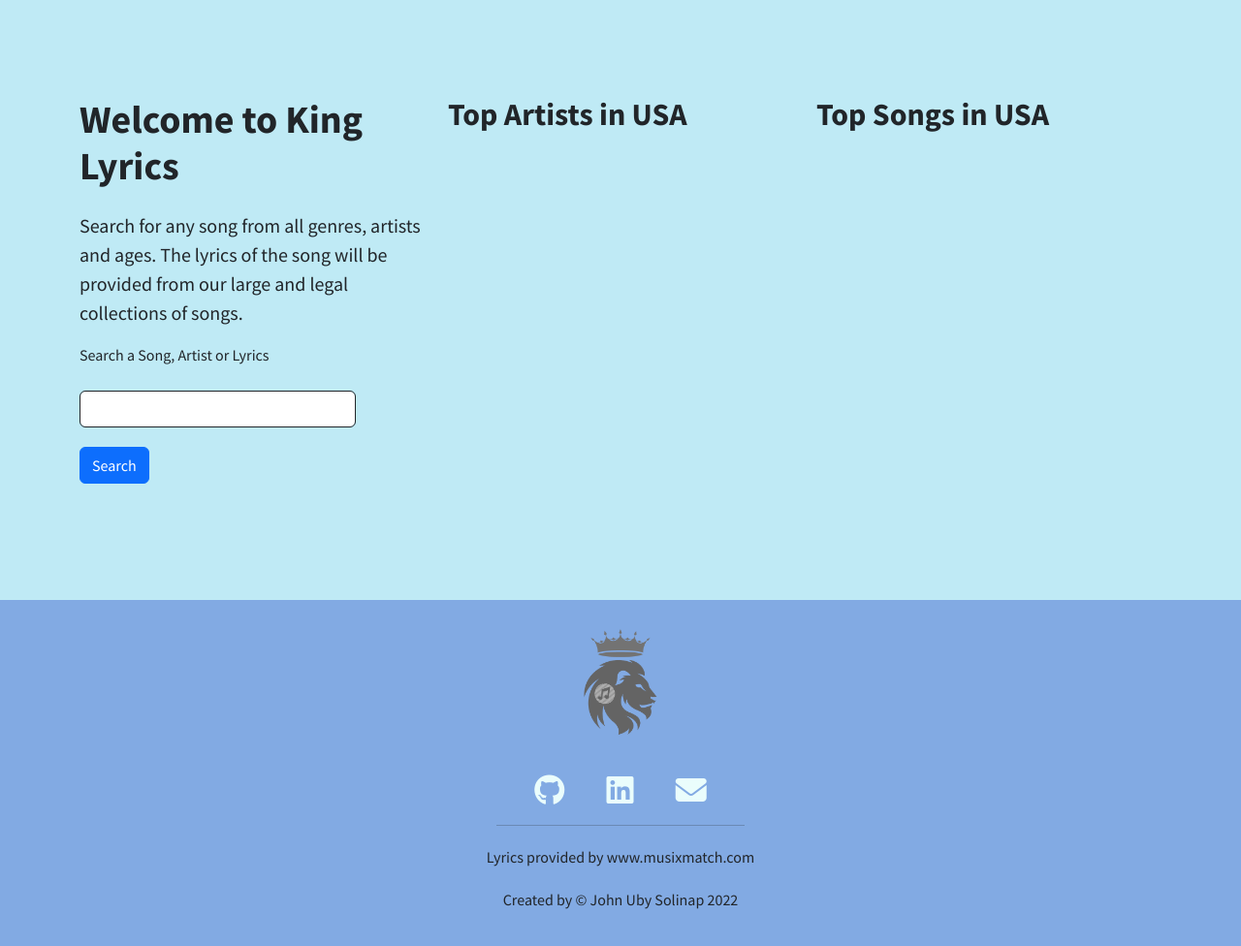
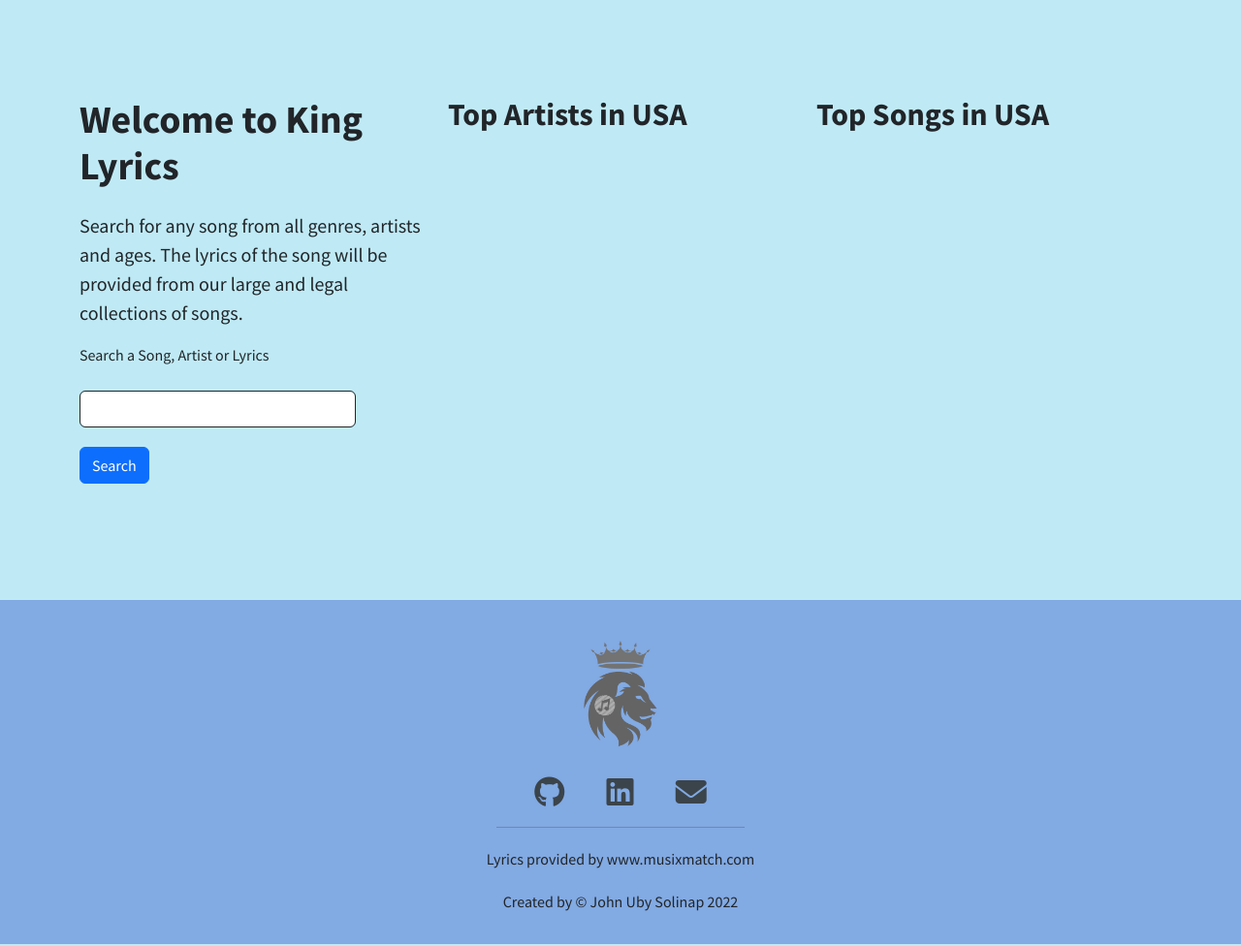
Before and after one commit to UbySolinap/Lyrics-Website, a Flask app: page / in a window 1280 px wide. Shown: the part 87-1063 px from the top of the page at 97% size. Run offline with Flask 2, Linux system fonts and the light colour scheme; data that the repository does not hold is empty; some libraries are stand-ins or nearby versions.

Commit message:
Initial Commit

```diff
--- a/static/css/style.css
+++ b/static/css/style.css
@@ -137,8 +137,8 @@ nav {
 footer {
     font-family: 'Source Sans Pro';
     background-color: #82AAE3;
-    padding-top: 20px;
-    padding-bottom: 20px;
+    padding-top: 2rem;
+    padding-bottom: 1rem;
 }
 
 .footer-div {
@@ -147,7 +147,7 @@ footer {
 
 .icons {
     padding: 10px 20px;
-    color: #EAFDFC;
+    color: #3B444B;
 }
 
 .icons:hover {
@@ -167,5 +167,5 @@ footer {
 .footer-logo {
     width: 140px;
     height: 140px;
-    margin-bottom: 20px;
+    margin-bottom: 10px;
 }
--- a/templates/footer.html
+++ b/templates/footer.html
@@ -4,8 +4,8 @@
         <img class="footer-logo" src="{{ url_for('static', filename='images/logo.png') }}">
         <br>
         <a class="icons fa-2xl" href="https://github.com/UbySolinap/Lyrics-Website"><i class="fa-brands fa-github"></i></a>
-        <a class="icons fa-2xl" href="#"><i class="fa-brands fa-linkedin"></i></a>
-        <a class="icons fa-2xl" href="mailto: ubys06@gmail.com"><i class="fa-solid fa-envelope"></i></a>
+        <a class="icons fa-2xl" href="https://www.linkedin.com/in/john-uby-solinap-454348201/"><i class="fa-brands fa-linkedin"></i></a>
+        <a class="icons fa-2xl" href="mailto: dimitri.test06@gmail.com"><i class="fa-solid fa-envelope"></i></a>
         <hr class="footer-hr">
         <p class="copyright">Lyrics provided by www.musixmatch.com</p>
         <p class="copyright">Created by © John Uby Solinap 2022</p>
--- a/templates/header.html
+++ b/templates/header.html
@@ -3,7 +3,7 @@
 <head>
     <meta charset="UTF-8">
     <meta name="viewport" content="width=device-width, initial-scale=1">
-    <title>King Lyrics - Search for Lyrics of a song online</title>
+    <title>King Lyrics | Search for the lyrics of a song online through King Lyrics!</title>
     <link rel="icon" type="image/x-icon" href="{{ url_for('static', filename='images/logo.png') }}">
 
   <!-- CSS Stylesheets -->
```
